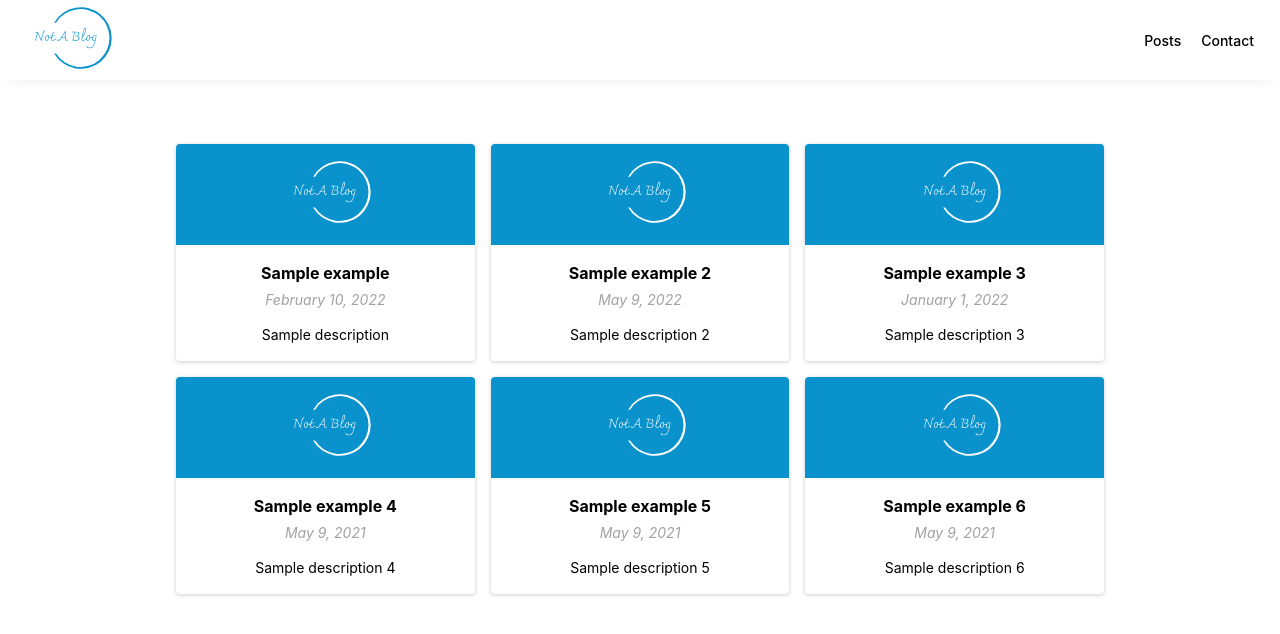
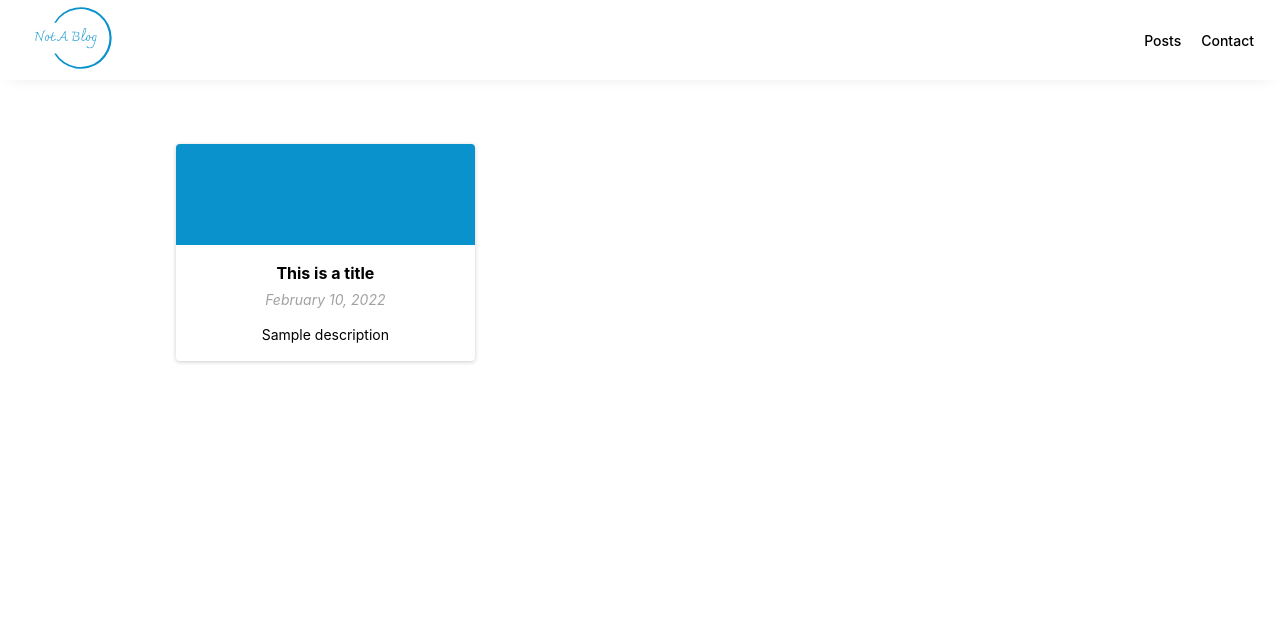
Before and after one commit to AnetaRolnik/Fabest, a Next.js app: page /posts in a window 1280 px wide. Shown: the top 634 px of the page. Built offline with nearby package versions, Linux system fonts and the light colour scheme.

Commit message:
Read and fetch data from markdown files

```diff
--- a/components/home-page/featured-posts/FeaturedPosts.tsx
+++ b/components/home-page/featured-posts/FeaturedPosts.tsx
@@ -4,12 +4,13 @@ import scss from "./FeaturedPosts.module.scss";
 
 type Props = {
   posts: {
-    id: number;
     slug: string;
     title: string;
     date: string;
-    description: string;
     image: string;
+    excerpt: string;
+    content: string;
+    isFeatured: boolean;
   }[];
 };
 
--- a/components/posts/post-item/PostItem.tsx
+++ b/components/posts/post-item/PostItem.tsx
@@ -7,12 +7,12 @@ type Props = {
   slug: string;
   title: string;
   date: string;
-  description: string;
+  excerpt: string;
   image: string;
 };
 
 const PostItem = (props: Props): JSX.Element => {
-  const { slug, title, date, description, image } = props;
+  const { slug, title, date, excerpt, image } = props;
 
   const formattedDate = new Date(date).toLocaleDateString("en-US", {
     day: "numeric",
@@ -31,7 +31,7 @@ const PostItem = (props: Props): JSX.Element => {
         <div className={scss.content}>
           <h3>{title}</h3>
           <time>{formattedDate}</time>
-          <p>{description}</p>
+          <p>{excerpt}</p>
         </div>
       </Link>
     </li>
--- a/components/posts/posts-grid/PostsGrid.tsx
+++ b/components/posts/posts-grid/PostsGrid.tsx
@@ -4,12 +4,13 @@ import scss from "./PostsGrid.module.scss";
 
 type Props = {
   posts: {
-    id: number;
     slug: string;
     title: string;
     date: string;
-    description: string;
     image: string;
+    excerpt: string;
+    content: string;
+    isFeatured: boolean;
   }[];
 };
 
@@ -20,12 +21,12 @@ const PostsGrid = (props: Props): JSX.Element => {
     <ul className={scss.grid}>
       {posts.map((post) => (
         <PostItem
-          key={post.id}
+          key={post.slug}
           slug={post.slug}
           title={post.title}
           date={post.date}
-          description={post.description}
-          image={post.image}
+          excerpt={post.excerpt}
+          image={`/images/${post.image}`}
         />
       ))}
     </ul>
--- /dev/null
+++ b/helpers/posts-util.ts
@@ -0,0 +1,47 @@
+import fs from "fs";
+import path from "path";
+
+import matter from "gray-matter";
+
+const postsDirectory = path.join(process.cwd(), "posts");
+
+const getPostData = (filename: string) => {
+  const filePath = path.join(postsDirectory, filename);
+  const fileContent = fs.readFileSync(filePath, "utf8");
+  const postSlug = filename.replace(/\.md$/, "");
+
+  const { data, content } = matter(fileContent);
+  const { title, date, image, excerpt, isFeatured } = data;
+
+  const postData = {
+    slug: postSlug,
+    title,
+    date,
+    image,
+    excerpt,
+    isFeatured,
+    content,
+  };
+
+  return postData;
+};
+
+export const getAllPosts = () => {
+  const postFiles = fs.readdirSync(postsDirectory);
+
+  const allPosts = postFiles.map((postFile) => getPostData(postFile));
+
+  const sortedPosts = allPosts.sort((postA, postB) =>
+    postA.date > postB.date ? -1 : 1
+  );
+
+  return sortedPosts;
+};
+
+export const getFeaturedPosts = () => {
+  const allPosts = getAllPosts();
+
+  const featuredPosts = allPosts.filter((post) => post.isFeatured);
+
+  return featuredPosts;
+};
--- a/package.json
+++ b/package.json
@@ -9,6 +9,7 @@
     "lint": "next lint"
   },
   "dependencies": {
+    "gray-matter": "^4.0.3",
     "next": "13.0.0",
     "react": "18.2.0",
     "react-dom": "18.2.0",
--- a/pages/posts/index.tsx
+++ b/pages/posts/index.tsx
@@ -1,63 +1,35 @@
 import PostsGrid from "../../components/posts/posts-grid/PostsGrid";
 import Container from "../../components/layout/container/Container";
+import { getAllPosts } from "../../helpers/posts-util";
 
-const DUMMY_POSTS = [
-  {
-    id: 1,
-    slug: "sample-example",
-    title: "Sample example",
-    date: "2022-02-10",
-    description: "Sample description",
-    image: "/images/logo-white.svg",
-  },
-  {
-    id: 2,
-    slug: "sample-example-2",
-    title: "Sample example 2",
-    date: "2022-05-09",
-    description: "Sample description 2",
-    image: "/images/logo-white.svg",
-  },
-  {
-    id: 3,
-    slug: "sample-example-3",
-    title: "Sample example 3",
-    date: "2022-01-01",
-    description: "Sample description 3",
-    image: "/images/logo-white.svg",
-  },
-  {
-    id: 4,
-    slug: "sample-example-4",
-    title: "Sample example 4",
-    date: "2021-05-09",
-    description: "Sample description 4",
-    image: "/images/logo-white.svg",
-  },
-  {
-    id: 5,
-    slug: "sample-example-5",
-    title: "Sample example 5",
-    date: "2021-05-09",
-    description: "Sample description 5",
-    image: "/images/logo-white.svg",
-  },
-  {
-    id: 6,
-    slug: "sample-example-6",
-    title: "Sample example 6",
-    date: "2021-05-09",
-    description: "Sample description 6",
-    image: "/images/logo-white.svg",
-  },
-];
+type Props = {
+  allPosts: {
+    slug: string;
+    title: string;
+    date: string;
+    image: string;
+    excerpt: string;
+    content: string;
+    isFeatured: boolean;
+  }[];
+};
 
-const AllPostsPage = (): JSX.Element => {
+const AllPostsPage = (props: Props): JSX.Element => {
   return (
     <Container isGap={true}>
-      <PostsGrid posts={DUMMY_POSTS} />
+      <PostsGrid posts={props.allPosts} />
     </Container>
   );
 };
 
+export const getStaticProps = () => {
+  const allPosts = getAllPosts();
+
+  return {
+    props: {
+      allPosts,
+    },
+  };
+};
+
 export default AllPostsPage;
```
Also changed, not shown: pages/index.tsx (+24 -36 lines), 1 other file (tests, documents, lock files or other folders).
